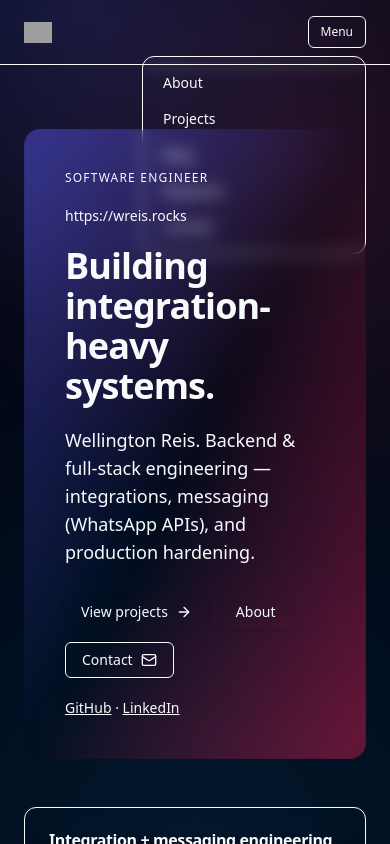
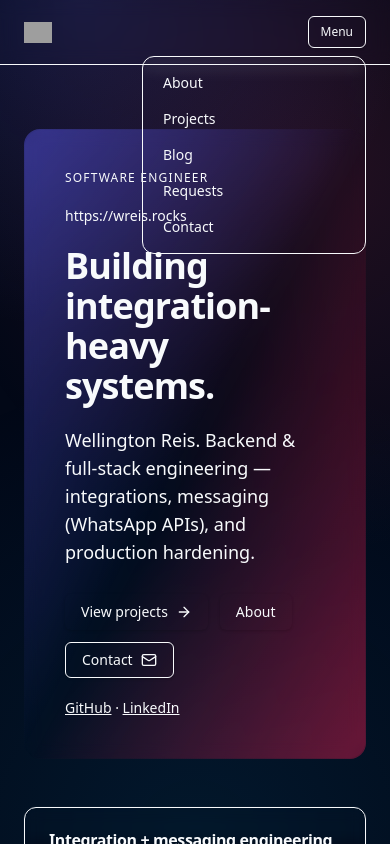
Before and after one commit to wellrcosta/wreis-website, a Next.js app: page / in a window 390 px wide. Both pictures are taken after a click on the button "Menu". Shown: the top 844 px of the page. Built offline with nearby package versions, Linux system fonts and the light colour scheme; grey boxes are pictures that could not be loaded.

Commit message:
fix: keep mobile nav dropdown above page content

```diff
--- a/src/components/mobile-nav.tsx
+++ b/src/components/mobile-nav.tsx
@@ -30,7 +30,7 @@ export function MobileNav() {
 
       <div
         className={cn(
-          'bg-card/90 absolute top-full right-0 z-50 mt-2 w-56 rounded-xl border p-2 backdrop-blur',
+          'bg-card/90 absolute top-full right-0 z-[60] mt-2 w-56 rounded-xl border p-2 backdrop-blur',
           open ? 'block' : 'hidden',
         )}
       >
--- a/src/components/site-nav.tsx
+++ b/src/components/site-nav.tsx
@@ -12,7 +12,7 @@ const links = [
 
 export function SiteNav() {
   return (
-    <header className="bg-background/60 border-b backdrop-blur">
+    <header className="bg-background/60 sticky top-0 z-50 border-b backdrop-blur">
       <div className="mx-auto flex max-w-5xl items-center justify-between px-6 py-4">
         <Logo />
 
```
